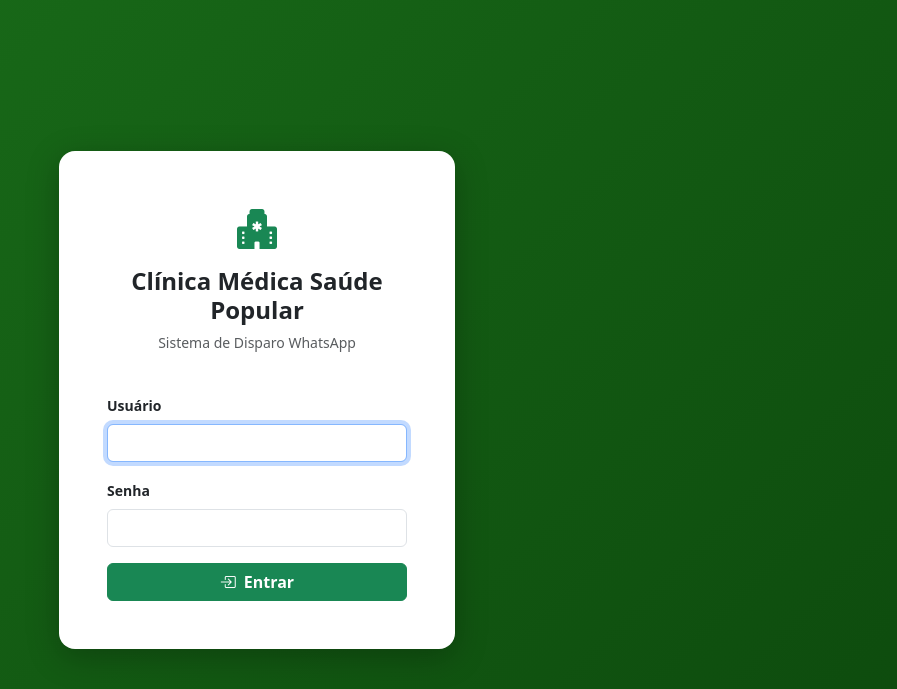
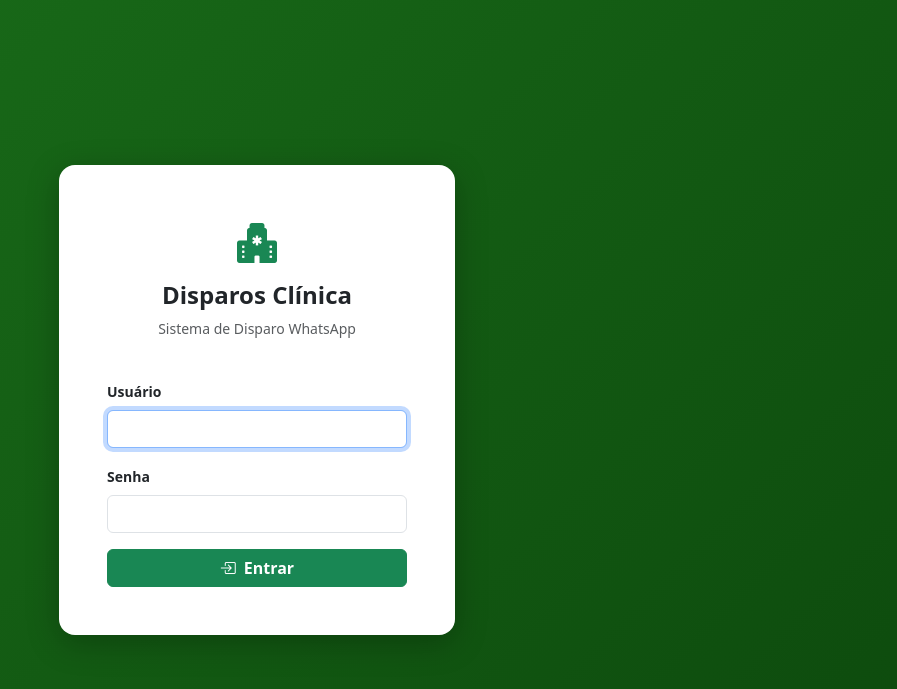
Before and after one commit to R3bs0n/WhatsEvolution, a Django app: page /login/ in a window 1280 px wide. Shown: the top 689 px of the page, without its empty margins (383-1280 px from the left). Run offline with Django 4.2, Linux system fonts and the light colour scheme; parts of the project's set-up code (start-up, migrations or seed data) failed here and were passed over.

Commit message:
fix: renomeia branding para Disparos Clínica e libera bulk delete no admin
- Substitui todas as ocorrências de "Saúde Popular" por "Disparos Clínica"
  nos templates (base, dashboard, login, instances) — apenas interface,
  sem alterar o texto das mensagens enviadas aos pacientes
- Adiciona DATA_UPLOAD_MAX_NUMBER_FIELDS=20000 em settings.py: ao tentar
  excluir mais de 15 mil atendimentos via admin, o sistema retornava erro
  "Too many fields sent" e abortava sem apagar nada; configuração elevada
  para 20000 resolve o limite padrão do Django (1000 campos por POST)
- Corrige typo no README.md (localhosKt → localhost)

Co-Authored-By: Claude Sonnet 4.6 <noreply@anthropic.com>

```diff
--- a/webhook/config/settings.py
+++ b/webhook/config/settings.py
@@ -110,6 +110,12 @@ MEDIA_ROOT = BASE_DIR / "media"
 
 DEFAULT_AUTO_FIELD = "django.db.models.BigAutoField"
 
+# Django rejeita POSTs com mais campos do que este limite (padrão: 1000). A ação
+# "excluir selecionados" do admin envia um campo por linha marcada — ao tentar
+# excluir mais de 15 mil atendimentos de uma vez, o sistema retornou erro
+# "Too many fields sent" e abortou a operação sem apagar nada.
+DATA_UPLOAD_MAX_NUMBER_FIELDS = 20000
+
 LOGIN_URL = "login"
 LOGIN_REDIRECT_URL = "dashboard"
 LOGOUT_REDIRECT_URL = "login"
--- a/webhook/templates/base.html
+++ b/webhook/templates/base.html
@@ -3,7 +3,7 @@
 <head>
   <meta charset="UTF-8">
   <meta name="viewport" content="width=device-width, initial-scale=1.0">
-  <title>{% block title %}Clínica Médica Saúde Popular{% endblock %}</title>
+  <title>{% block title %}Disparos Clínica{% endblock %}</title>
   <link href="https://cdn.jsdelivr.net/npm/bootstrap@5.3.0/dist/css/bootstrap.min.css" rel="stylesheet">
   <link href="https://cdn.jsdelivr.net/npm/bootstrap-icons@1.11.0/font/bootstrap-icons.min.css" rel="stylesheet">
   <style>
@@ -27,7 +27,7 @@
 <nav class="navbar navbar-dark py-2" style="background:#0f1e38">
   <div class="container-fluid">
     <a class="navbar-brand fw-bold" href="{% url 'dashboard' %}">
-      <i class="bi bi-hospital-fill me-2"></i>Saúde Popular
+      <i class="bi bi-hospital-fill me-2"></i>Disparos Clínica
     </a>
     <div class="d-flex align-items-center gap-3">
       <span class="text-white-50 small d-none d-md-inline">
--- a/webhook/templates/dashboard.html
+++ b/webhook/templates/dashboard.html
@@ -1,5 +1,5 @@
 {% extends "base.html" %}
-{% block title %}Dashboard — Saúde Popular{% endblock %}
+{% block title %}Dashboard — Disparos Clínica{% endblock %}
 
 {% block content %}
 <div class="d-flex justify-content-between align-items-center mb-4">
--- a/webhook/templates/evolution/instances.html
+++ b/webhook/templates/evolution/instances.html
@@ -1,5 +1,5 @@
 {% extends "base.html" %}
-{% block title %}Instâncias WhatsApp — Saúde Popular{% endblock %}
+{% block title %}Instâncias WhatsApp — Disparos Clínica{% endblock %}
 
 {% block content %}
 <div class="d-flex justify-content-between align-items-center mb-4">
--- a/webhook/templates/registration/login.html
+++ b/webhook/templates/registration/login.html
@@ -3,7 +3,7 @@
 <head>
   <meta charset="UTF-8">
   <meta name="viewport" content="width=device-width, initial-scale=1.0">
-  <title>Login — Saúde Popular</title>
+  <title>Login — Disparos Clínica</title>
   <link href="https://cdn.jsdelivr.net/npm/bootstrap@5.3.0/dist/css/bootstrap.min.css" rel="stylesheet">
   <link href="https://cdn.jsdelivr.net/npm/bootstrap-icons@1.11.0/font/bootstrap-icons.min.css" rel="stylesheet">
   <style>
@@ -16,7 +16,7 @@
   <div class="card login-card p-4 p-md-5">
     <div class="text-center mb-4">
       <i class="bi bi-hospital-fill text-success" style="font-size:2.5rem"></i>
-      <h4 class="mt-2 fw-bold">Clínica Médica Saúde Popular</h4>
+      <h4 class="mt-2 fw-bold">Disparos Clínica</h4>
       <p class="text-muted small">Sistema de Disparo WhatsApp</p>
     </div>
 
```
